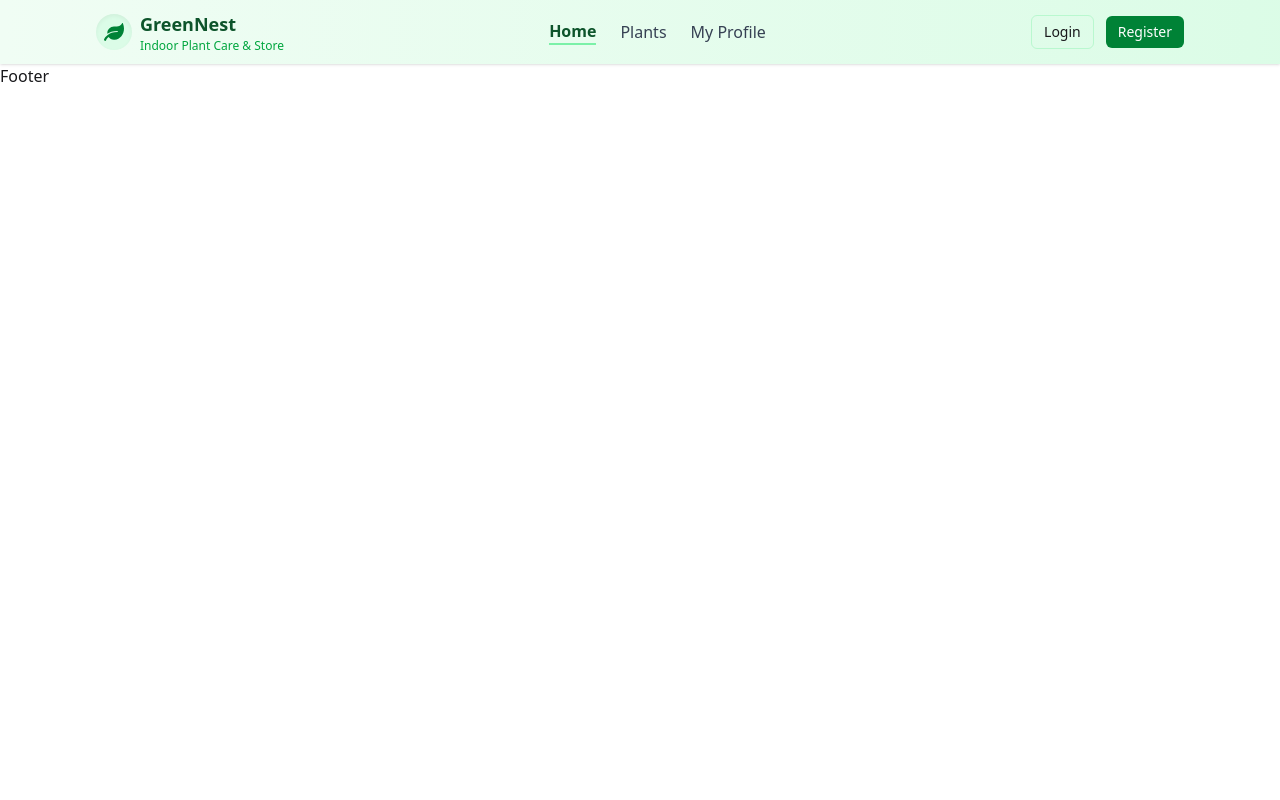
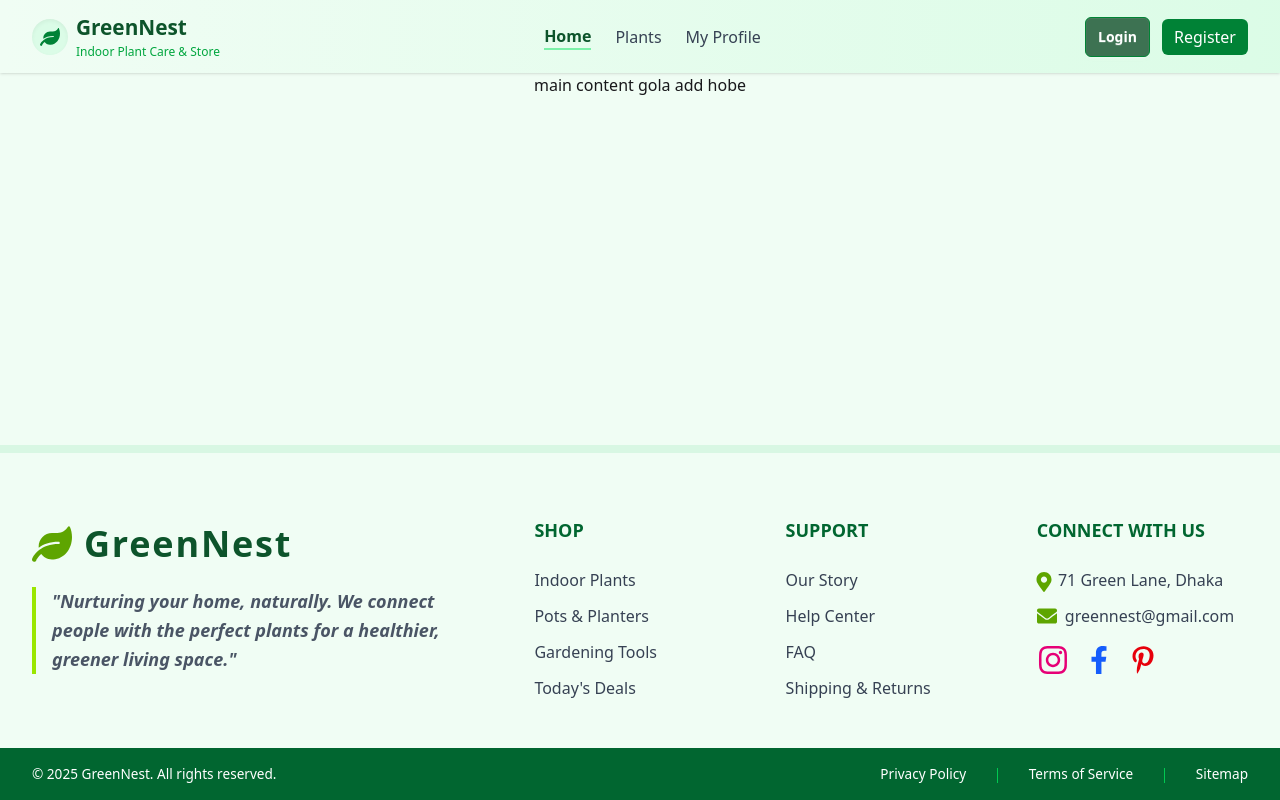
Before and after one commit to Islamul-Hoque/GreenNest, a React (Vite) app: page / in a window 1280 px wide. Built offline with nearby package versions, Linux system fonts and the light colour scheme; no server answers.

Commit message:
Introduce a polished and responsive GreenNest footer featuring a multi-column layout and interactive social links

```diff
--- a/src/Components/Footer.jsx
+++ b/src/Components/Footer.jsx
@@ -1,10 +1,74 @@
 import React from 'react';
+import { Link } from 'react-router';
+import { FaInstagram, FaFacebookF, FaPinterestP, FaLeaf, FaMapMarkerAlt, FaEnvelope } from 'react-icons/fa';
 
 const Footer = () => {
     return (
-        <div>
-            <h2>Footer</h2>
-        </div>
+        <footer className="bg-green-50 text-gray-800 pt-16 border-t-8 border-green-500/10  ">
+            <div className="mx-auto px-6 md:px-8 pb-12 ">
+
+                <div className="grid grid-cols-2 md:grid-cols-5 gap-10">
+                    {/* 1. Logo */}
+                    <div className="col-span-2 md:col-span-2 space-y-4">
+                        <Link to="/" className="flex items-center gap-3">
+                            <FaLeaf className="w-10 h-10 text-lime-600" />
+                            <span className="text-[2.25rem] font-extrabold text-green-900 tracking-wider">GreenNest</span>
+                        </Link>
+                        <p className="text-[1.125rem] text-gray-600 leading-relaxed max-w-md border-l-4 border-lime-400 pl-4 italic font-semibold">  "Nurturing your home, naturally. We connect people with the perfect plants for a healthier, greener living space." </p>
+                    </div>
+
+                    {/* 2. Shop  */}
+                    <div>
+                        <h4 className="text-[1.125rem] font-bold mb-6 text-green-800">SHOP</h4>
+                        <ul className="space-y-3">
+                            <li><Link to="/plants" className="text-gray-700 hover:link hover:text-green-700 transition duration-200 text-base font-normal">Indoor Plants</Link></li>
+                            <li><Link to="/pots"   className="text-gray-700 hover:link hover:text-green-700 transition duration-200 text-base font-normal">Pots & Planters</Link></li>
+                            <li><Link to="/tools"  className="text-gray-700 hover:link hover:text-green-700 transition duration-200 text-base font-normal">Gardening Tools</Link></li>
+                            <li><Link to="/offers" className="text-gray-700 hover:link hover:text-green-700 transition duration-200 text-base font-normal">Today's Deals</Link></li>
+                        </ul>
+                    </div>
+
+                    {/* 3. Support */}
+                    <div>
+                        <h4 className="text-[1.125rem] font-bold mb-6 text-green-800 ">SUPPORT</h4>
+                        <ul className="space-y-3">
+                            <li><Link to="/about"   className="text-gray-700 hover:link hover:text-green-700 transition duration-200 text-base font-normal">Our Story</Link></li>
+                            <li><Link to="/contact" className="text-gray-700 hover:link hover:text-green-700 transition duration-200 text-base font-normal">Help Center</Link></li>
+                            <li><Link to="/faq"     className="text-gray-700 hover:link hover:text-green-700 transition duration-200 text-base font-normal">FAQ</Link></li>
+                            <li><Link to="/returns" className="text-gray-700 hover:link hover:text-green-700 transition duration-200 text-base font-normal">Shipping & Returns</Link></li>
+                        </ul>
+                    </div>
+
+                    {/* 4. Contact */}
+                    <div>
+                        <h4 className="text-[1.125rem] font-bold mb-6 text-green-800 uppercase">CONNECT WITH US </h4>
+                        <div className="space-y-3">
+                            <div className="flex items-center -ml-[0.18rem]  gap-1 text-gray-700">  <FaMapMarkerAlt className="text-lime-600 w-5 h-5 mt-1 flex-shrink-0" />  <span>71 Green Lane, Dhaka</span>  </div>
+                            <div className="flex items-center gap-2 text-gray-700"> <FaEnvelope className="text-lime-600 w-5 h-5" />  <span>greennest@gmail.com</span>  </div>
+                        </div>
+
+                        <div className="flex space-x-4 pt-4 items-center justify-start">
+                            <Link href="https://www.instagram.com" target="_blank"  className="transition duration-300 transform hover:scale-110"> <FaInstagram  className="w-8 h-8 text-pink-600 hover:text-pink-400" /> </Link>
+                            <Link href="https://www.facebook.com"  target="_blank"  className="transition duration-300 transform hover:scale-110"> <FaFacebookF  className="w-7 h-7 text-blue-600 hover:text-blue-400" /></Link>
+                            <Link href="https://www.pinterest.com" target="_blank"  className="transition duration-300 transform hover:scale-110"> <FaPinterestP className="w-7 h-7 text-red-600 hover:text-red-400" /></Link>
+                        </div>
+                    </div>
+
+                </div>
+            </div>
+
+            {/* Copyright */}
+            <div className="bg-green-800 py-4">
+                <div className=" mx-auto px-6 md:px-8 flex flex-col md:flex-row justify-between items-center text-[0.85rem]">
+                    <p className="order-2 md:order-1 mt-3 mb-4 md:mt-0 md:mb-0 font-light text-white">  &copy; 2025 GreenNest. All rights reserved.  </p>
+                    <div className='order-1 md:order-2 space-x-6 text-white font-medium'>
+                        <Link to="/privacy" className="hover:text-green-200 transition"> Privacy Policy</Link> <span className='text-green-500'>|</span>
+                        <Link to="/terms"   className="hover:text-green-200 transition"> Terms of Service</Link> <span className='text-green-500'>|</span>
+                        <Link to="/sitemap" className="hover:text-green-200 transition"> Sitemap</Link>
+                    </div>
+                </div>
+            </div>
+        </footer>
     );
 };
 
--- a/src/Components/Navbar.jsx
+++ b/src/Components/Navbar.jsx
@@ -25,33 +25,34 @@ export default function Navbar() {
   );
 
   return (
-    <nav className="bg-gradient-to-r from-green-50 via-green-25 to-green-100 shadow-sm sticky top-0 z-40">
-      <div className="max-w-6xl mx-auto px-4 sm:px-6 lg:px-8">
-        <div className="flex items-center justify-between h-16">
+    <nav className=" bg-gradient-to-r from-green-50 via-green-25 to-green-100 shadow-sm sticky top-0 z-40">
+      <div className=" mx-auto px-6 md:px-8">
+        <div className="flex items-center justify-between py-3">
           <Link to="/" className="flex items-center gap-2">
             <div className="bg-green-100 p-2 rounded-full shadow-inner"><FaLeaf className="text-green-700 w-5 h-5" /></div>
-            <div><span className="text-lg font-extrabold text-green-900">GreenNest</span><div className="text-xs text-green-600">Indoor Plant Care & Store</div></div>
+            <div><span className="text-[1.3rem] font-bold text-green-900">GreenNest</span><div className="text-[0.75rem] text-green-600"> Indoor Plant Care & Store</div></div>
           </Link>
 
-          <nav className="hidden md:flex items-center gap-6">{links}</nav>
+          <nav className="hidden md:flex items-center gap-6"> {links} </nav>
 
           <div className="flex items-center gap-4">
-            <button className="md:hidden p-2 rounded-md focus:outline-none" onClick={() => setOpen(!open)} aria-label="Toggle menu">
+            <button  className="md:hidden p-2 " onClick={() => setOpen(!open)}>
               {open ? <FaTimes className="w-5 h-5 text-green-800" /> : <FaBars className="w-5 h-5 text-green-800" />}
             </button>
 
             {user ? (
               <div className="dropdown dropdown-end">
-                <div tabIndex={0} role="button" className="btn btn-ghost btn-circle avatar"><div className="w-10 rounded-full"><img alt="User Avatar" src={user?.photoURL || "https://i.ibb.co/1Q0ZsRz/default.png"} /></div></div>
+                <div tabIndex={0} role="button" className="btn btn-ghost btn-circle avatar">
+                  <div className="w-10 rounded-full"><img src={user?.photoURL || "https://i.ibb.co/1Q0ZsRz/default.png"} alt="User Avatar" /></div></div>
                 <ul tabIndex={0} className="menu menu-sm dropdown-content bg-base-100 rounded-box z-10 mt-3 w-52 p-2 shadow">
                   <li><a>{user?.displayName || "User"}</a></li>
-                  <li><a onClick={handleLogOut} className="text-red-600 hover:bg-red-50">Logout</a></li>
+                  <li><Link onClick={handleLogOut} className="text-red-600 hover:bg-red-50">Logout</Link></li>
                 </ul>
               </div>
             ) : (
               <div className="hidden md:flex items-center gap-3">
-                <Link to="/auth/login" className="px-3 py-1.5 rounded-md text-sm border border-green-200 hover:bg-green-50">Login</Link>
-                <Link to="/auth/register" className="px-3 py-1.5 rounded-md text-sm bg-green-700 text-white hover:bg-green-800">Register</Link>
+                <Link to="/auth/login"    className="btn bg-[#3d7252] border-1 px-3 py-1.5 rounded-md  text-white  border-[#008435] hover:bg-green-600">Login</Link>
+                <Link to="/auth/register" className=" px-3 py-1.5 rounded-md  bg-green-700 text-white hover:bg-green-800">Register</Link>
               </div>
             )}
           </div>
@@ -59,7 +60,7 @@ export default function Navbar() {
 
         {open && (
           <div className="md:hidden mt-2 pb-4">
-            <nav className="flex flex-col gap-2">{links}</nav>
+            <nav className="flex flex-col gap-2"> {links} </nav>
             {!user ? (
               <div className="mt-3 flex gap-2">
                 <Link to="/auth/login" className="flex-1 text-center px-3 py-2 rounded-md border">Login</Link>
@@ -74,3 +75,6 @@ export default function Navbar() {
     </nav>
   );
 }
+
+
+// bg-gradient-to-r from-green-50 via-green-25 to-green-100    bg-[#cff0dc]
--- a/src/Layouts/HomeLayout.jsx
+++ b/src/Layouts/HomeLayout.jsx
@@ -7,13 +7,14 @@ import Signup from "../Pages/Register";
 
 const HomeLayout = () => {
   return (
-    <div>
+    <div className='flex flex-col min-h-screen'>
       <header>
         <Navbar />
       </header>
-      <main>
-        {/* <Login />
-        <Signup /> */}
+      <main className='bg-green-50 mx-auto w-full flex-1 '>
+        {/* <Login /> */}
+        {/* <Signup /> */}
+        <p className="text-center">main content gola add hobe</p>
         <Outlet />
       </main>
       <footer>
```
Also changed, not shown: src/index.css (line endings or trailing spaces).
